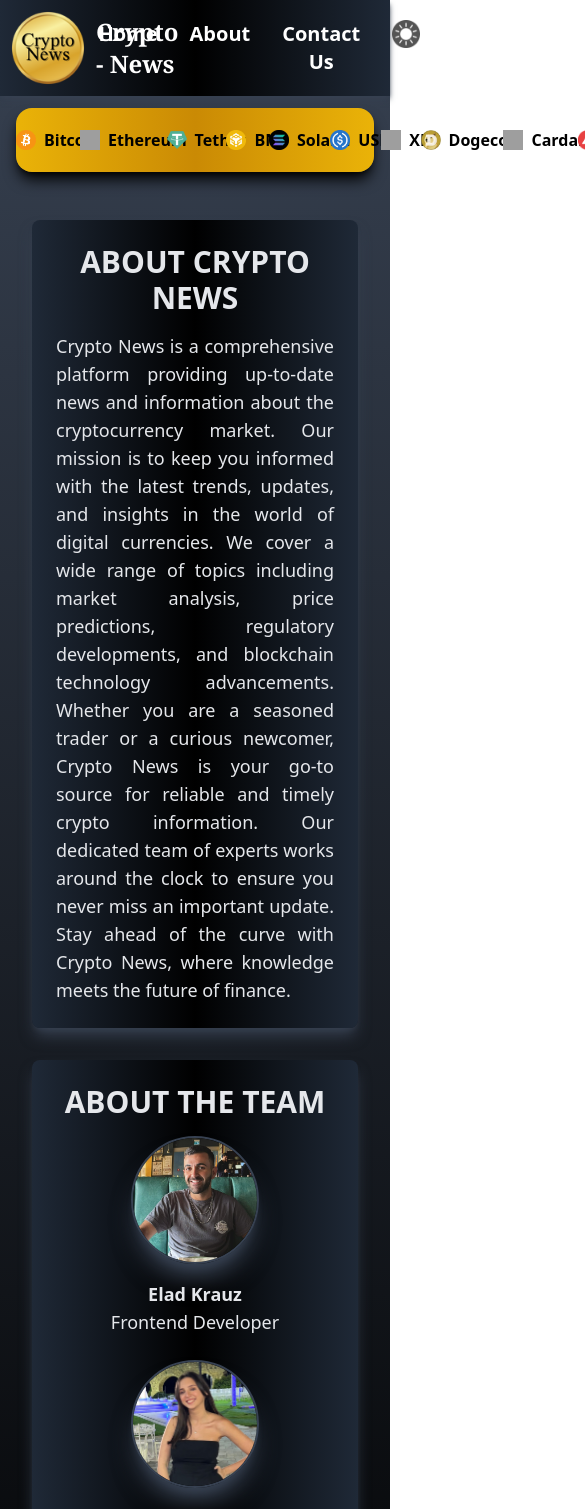
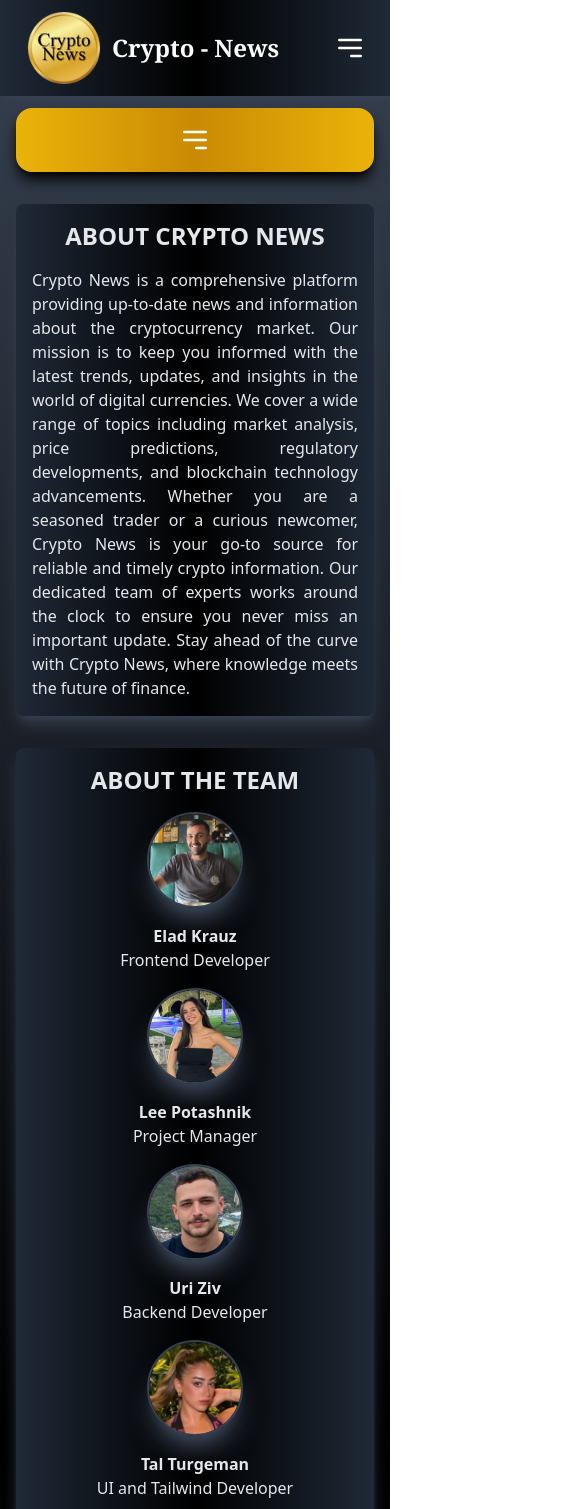
Before and after one commit to Eladkrauz/CryptoNews, a React (Vite) app: page /about in a window 390 px wide. Shown: the top 1509 px of the page, 585 px wide, since content can reach past the window. Built offline with nearby package versions, Linux system fonts and the light colour scheme; grey boxes are pictures that could not be loaded.

Commit message:
Responsivity

```diff
--- a/src/App.jsx
+++ b/src/App.jsx
@@ -63,7 +63,7 @@ function App() {
     };
 
 return (
-        <div className={`app min-h-screen m-0 ${darkLightMode === 'light'
+    <div className={`app min-h-screen m-0 w-full overflow-auto ${darkLightMode === 'light'
         ? 'bg-gradient-to-b from-gray-400 via-white to-gray-400'
         : 'bg-gradient-to-b from-gray-700 via-black to-gray-700'
         }`}>
--- a/src/components/AboutPage.jsx
+++ b/src/components/AboutPage.jsx
@@ -1,5 +1,5 @@
 /**
- * This file defines the AboutPage component for the Crypto News application.
+  * This file defines the AboutPage component for the Crypto News application.
  * The AboutPage component provides information about the platform, the team, vision, core values, and future development plans.
  * It utilizes the dark/light mode context to style the page accordingly.
  */
@@ -37,78 +37,75 @@ const AboutPage = () => {
     const { darkLightMode } = useContext(DarkLightModeContext); // Access the dark/light mode context
 
     return (
-        <div className="flex flex-col items-center p-8">
+        <div className="flex flex-col items-center p-4 sm:p-8">
             <div className="w-full max-w-5xl">
                 {/* Section: About Crypto News */}
-                <div className={`rounded-lg shadow-lg p-6 mb-8 ${darkLightMode === 'light'
+                <div className={`rounded-lg shadow-lg p-4 sm:p-6 mb-8 ${darkLightMode === 'light'
                     ? 'bg-gradient-to-r from-gray-300 via-white to-gray-300 shadow-black text-black'
                     : 'bg-gradient-to-r from-gray-800 via-black to-gray-800 shadow-gray-700 text-gray-200'
                     }`}>
-                    <h2 className="text-3xl font-bold mb-4 text-center">ABOUT CRYPTO NEWS</h2>
-                    <p className="text-lg text-justify">
+                    <h2 className="text-2xl sm:text-3xl font-bold mb-4 text-center">ABOUT CRYPTO NEWS</h2>
+                    <p className="text-base sm:text-lg text-justify">
                         {aboutCryptoNews}
                     </p>
                 </div>
 
                 {/* Section: About the Team */}
-                <div className={`rounded-lg shadow-lg p-6 mb-8 ${darkLightMode === 'light'
+                <div className={`rounded-lg shadow-lg p-4 sm:p-6 mb-8 ${darkLightMode === 'light'
                     ? 'bg-gradient-to-r from-gray-300 via-white to-gray-300 shadow-black text-black'
                     : 'bg-gradient-to-r from-gray-800 via-black to-gray-800 shadow-gray-700 text-gray-200'
                     }`}>
-                    <h2 className="text-3xl font-bold mb-4 text-center">ABOUT THE TEAM</h2>
-                    <div className="grid grid-cols-1 sm:grid-cols-2 lg:grid-cols-3 gap-6">
+                    <h2 className="text-2xl sm:text-3xl font-bold mb-4 text-center">ABOUT THE TEAM</h2>
+                    <div className="grid grid-cols-1 sm:grid-cols-2 lg:grid-cols-3 gap-4 sm:gap-6">
                         {teamMembers.map((member, index) => (
                             <div key={index} className="flex flex-col items-center">
-                                <img src={member.image} alt={member.name} className="rounded-full w-32 h-32 mb-4 border-gray-700 border-2 shadow-xl shadow-gray-700" />
-                                <p className="text-lg font-bold">{member.name}</p>
-                                <p className="text-lg">{member.description}</p>
+                                <img src={member.image} alt={member.name} className="rounded-full w-24 h-24 sm:w-32 sm:h-32 mb-4 border-gray-700 border-2 shadow-xl shadow-gray-700" />
+                                <p className="text-base sm:text-lg font-bold">{member.name}</p>
+                                <p className="text-base sm:text-lg">{member.description}</p>
                             </div>
                         ))}
                     </div>
                 </div>
 
                 {/* Section: Our Vision */}
-                <div className={`rounded-lg shadow-lg p-6 mb-8 ${darkLightMode === 'light'
+                <div className={`rounded-lg shadow-lg p-4 sm:p-6 mb-8 ${darkLightMode === 'light'
                     ? 'bg-gradient-to-r from-gray-300 via-white to-gray-300 shadow-black text-black'
                     : 'bg-gradient-to-r from-gray-800 via-black to-gray-800 shadow-gray-700 text-gray-200'
                     }`}>
-                    <h2 className="text-3xl font-bold mb-4 text-center">OUR VISION</h2>
-                    <p className="text-lg text-justify">
+                    <h2 className="text-2xl sm:text-3xl font-bold mb-4 text-center">OUR VISION</h2>
+                    <p className="text-base sm:text-lg text-justify">
                         {ourVision}
                     </p>
                 </div>
 
                 {/* Section: Core Values */}
-                <div className={`rounded-lg shadow-lg p-6 mb-8 ${darkLightMode === 'light'
+                <div className={`rounded-lg shadow-lg p-4 sm:p-6 mb-8 ${darkLightMode === 'light'
                     ? 'bg-gradient-to-r from-gray-300 via-white to-gray-300 shadow-black text-black'
                     : 'bg-gradient-to-r from-gray-800 via-black to-gray-800 shadow-gray-700 text-gray-200'
                     }`}>
-                    <h2 className="text-3xl font-bold mb-4 text-center">OUR VALUES</h2>
-                    <div className="grid grid-cols-7">
-                        <div className="col-span-1">
-                            <h2 className="text-xl font-bold mb-2 text-center">Integrity</h2>
-                            <p className="text-lg text-center">
+                    <h2 className="text-2xl sm:text-3xl font-bold mb-4 text-center">OUR VALUES</h2>
+                    <div className="grid grid-cols-1 sm:grid-cols-2 lg:grid-cols-4 gap-4">
+                        <div className="flex flex-col items-center">
+                            <h2 className="text-lg sm:text-xl font-bold mb-2 text-center">Integrity</h2>
+                            <p className="text-base sm:text-lg text-center">
                                 {coreValues.integrity}
                             </p>
                         </div>
-                        <div className="col-span-1"></div>
-                        <div className="col-span-1">
-                            <h2 className="text-xl font-bold mb-2 text-center">Innovation</h2>
-                            <p className="text-lg text-center">
+                        <div className="flex flex-col items-center">
+                            <h2 className="text-lg sm:text-xl font-bold mb-2 text-center">Innovation</h2>
+                            <p className="text-base sm:text-lg text-center">
                                 {coreValues.innovation}
                             </p>
                         </div>
-                        <div className="col-span-1"></div>
-                        <div className="col-span-1">
-                            <h2 className="text-xl font-bold mb-2 text-center">Excellence</h2>
-                            <p className="text-lg text-center">
+                        <div className="flex flex-col items-center">
+                            <h2 className="text-lg sm:text-xl font-bold mb-2 text-center">Excellence</h2>
+                            <p className="text-base sm:text-lg text-center">
                                 {coreValues.excellence}
                             </p>
                         </div>
-                        <div className="col-span-1"></div>
-                        <div className="col-span-1">
-                            <h2 className="text-xl font-bold mb-2 text-center">Community</h2>
-                            <p className="text-lg text-center">
+                        <div className="flex flex-col items-center">
+                            <h2 className="text-lg sm:text-xl font-bold mb-2 text-center">Community</h2>
+                            <p className="text-base sm:text-lg text-center">
                                 {coreValues.community}
                             </p>
                         </div>
@@ -116,12 +113,12 @@ const AboutPage = () => {
                 </div>
 
                 {/* Section: Future Development */}
-                <div className={`rounded-lg shadow-lg p-6 ${darkLightMode === 'light'
+                <div className={`rounded-lg shadow-lg p-4 sm:p-6 ${darkLightMode === 'light'
                     ? 'bg-gradient-to-r from-gray-300 via-white to-gray-300 shadow-black text-black'
                     : 'bg-gradient-to-r from-gray-800 via-black to-gray-800 shadow-gray-700 text-gray-200'
                     }`}>
-                    <h2 className="text-3xl font-bold mb-4 text-center">FUTURE DEVELOPMENT</h2>
-                    <p className="text-lg text-justify">
+                    <h2 className="text-2xl sm:text-3xl font-bold mb-4 text-center">FUTURE DEVELOPMENT</h2>
+                    <p className="text-base sm:text-lg text-justify">
                         {futureDevelopment}
                     </p>
                 </div>
--- a/src/components/ArticleFull.jsx
+++ b/src/components/ArticleFull.jsx
@@ -1,57 +1,39 @@
-/**
- * This file defines the ArticleFull component for the Crypto News application.
- * The ArticleFull component displays the detailed view of a single article including the title, image, summary, and full text.
- * It also includes buttons to navigate back to the list of articles and to open the original article source.
- * The component uses the dark/light mode context to apply appropriate styles.
- */
-
 import React, { useContext } from 'react';
 import { DarkLightModeContext } from '../contexts/DarkLightModeContext';
 
-/**
- * ArticleFull component displays the detailed view of a single article.
- * @param {object} article - The article object containing details such as title, image, summary, etc.
- * @param {function} onClose - Function to handle the event when the "Back to All Articles" button is clicked.
- * @param {string} [cameFrom] - Optional prop indicating where the user navigated from.
- */
 function ArticleFull({ article, onClose, cameFrom }) {
-    const { darkLightMode } = useContext(DarkLightModeContext); // Access the dark/light mode context
+    const { darkLightMode } = useContext(DarkLightModeContext);
 
-    // Handle click event to open the article's original source page in a new tab
     const handleClick = () => {
-        window.open(article.url, '_blank'); // article.url is the article's original source page
+        window.open(article.url, '_blank');
     };
 
     return (
-        <div>
-            <div className="article-full m-12 justify-between grid grid-cols-12">
-                <div className="col-span-1"></div>
-                <div className="col-span-4">
+        <div className="p-4 sm:p-8">
+            <div className="article-full grid grid-cols-1 xl:grid-cols-12 gap-4 sm:gap-8">
+                <div className="col-span-1 xl:col-span-1"></div>
+                <div className="col-span-1 xl:col-span-4 order-1 xl:order-none">
                     <img
                         className={`w-full border-2 shadow-lg ${darkLightMode === 'light' ? 'border-black shadow-black' : 'border-white shadow-gray-500'}`}
                         src={article.image}
                         alt={article.title}>
                     </img>
                 </div>
-                <div className="col-span-1"></div>
-                <div className="col-span-5">
-                    <h1 className={`text-6xl mt-2 font-bold ${darkLightMode === 'light'
-                        ? 'text-black' : 'text-white'}`}>{article.title}</h1>
-                    <h1 className={`text-xl mt-4 text-gray-800 ${darkLightMode === 'light'
-                        ? 'text-gray-600' : 'text-white'
-                        }`}>{article.source} • {article.date} • {article.time}</h1>
-                    <h1 className={`text-2xl mt-4 ${darkLightMode === 'light'
-                        ? 'text-black' : 'text-white'}`}>{article.summary}</h1>
-                    <div className="flex justify-between">
+                <div className="col-span-1 xl:col-span-1"></div>
+                <div className="col-span-1 xl:col-span-5 order-2 xl:order-none">
+                    <h1 className={`text-3xl sm:text-4xl xl:text-6xl mt-2 font-bold ${darkLightMode === 'light' ? 'text-black' : 'text-white'}`}>{article.title}</h1>
+                    <h1 className={`text-base sm:text-lg xl:text-xl mt-4 text-gray-800 ${darkLightMode === 'light' ? 'text-gray-600' : 'text-white'}`}>{article.source} • {article.date} • {article.time}</h1>
+                    <h1 className={`text-lg sm:text-xl xl:text-2xl mt-4 ${darkLightMode === 'light' ? 'text-black' : 'text-white'}`}>{article.summary}</h1>
+                    <div className="flex flex-col xl:flex-row justify-between">
                         <button
-                            className="flex justify-center bg-gradient-to-r from-yellow-400 via-yellow-500 to-yellow-400 text-black shadow-gray-800 hover:shadow-black shadow-lg font-bold p-4 rounded mt-4 hover:from-yellow-500 hover:via-yellow-600 hover:to-yellow-500"
+                            className="flex justify-center items-center bg-gradient-to-r from-yellow-400 via-yellow-500 to-yellow-400 text-black shadow-gray-800 hover:shadow-black shadow-lg font-bold p-4 rounded mt-4 hover:from-yellow-500 hover:via-yellow-600 hover:to-yellow-500"
                             onClick={onClose}
                         >
                             <img src="/assets/left-arrow.png" className="mr-1 h-6 w-6" />
                             Back to All Articles
                         </button>
                         <button
-                            className="flex justify-center bg-gradient-to-r from-yellow-400 via-yellow-500 to-yellow-400 text-black shadow-gray-800 hover:shadow-black shadow-lg font-bold p-4 rounded mt-4 hover:from-yellow-500 hover:via-yellow-600 hover:to-yellow-500"
+                            className="flex justify-center items-center bg-gradient-to-r from-yellow-400 via-yellow-500 to-yellow-400 text-black shadow-gray-800 hover:shadow-black shadow-lg font-bold p-4 rounded mt-4 hover:from-yellow-500 hover:via-yellow-600 hover:to-yellow-500"
                             onClick={handleClick}
                         >
                             Go To The Original Article
@@ -59,16 +41,15 @@ function ArticleFull({ article, onClose, cameFrom }) {
                         </button>
                     </div>
                 </div>
-                <div className="col-span-1"></div>
+                <div className="col-span-1 xl:col-span-1"></div>
             </div>
 
-            <div className="m-4 mt-8 p-4 grid grid-cols-12">
-                <div className="col-span-1"></div>
-                <div className="col-span-10">
-                    <p className={`text-xl text-justify ${darkLightMode === 'light'
-                        ? 'text-black' : 'text-white'}`}>{article.text}</p>
+            <div className="mt-8 p-4 grid grid-cols-1 xl:grid-cols-12 gap-4 sm:gap-8">
+                <div className="col-span-1 xl:col-span-1"></div>
+                <div className="col-span-1 xl:col-span-10">
+                    <p className={`text-base sm:text-lg xl:text-xl text-justify ${darkLightMode === 'light' ? 'text-black' : 'text-white'}`}>{article.text}</p>
                 </div>
-                <div className="col-span-1"></div>
+                <div className="col-span-1 xl:col-span-1"></div>
             </div>
         </div>
     );
--- a/src/components/FilterBar.jsx
+++ b/src/components/FilterBar.jsx
@@ -1,20 +1,40 @@
-/**
- * This file defines the FilterBar component for the Crypto News application.
- * The FilterBar component displays a list of currencies that users can click to filter news articles.
- * Each currency is displayed with its name and logo.
- */
-
-import React from 'react';
+import React, { useState, useContext } from 'react';
 import currencies from './Currencies.jsx';
+import { DarkLightModeContext } from '../contexts/DarkLightModeContext.jsx';
 
 /**
  * FilterBar component displays a list of currencies for filtering news articles.
  * @param {function} onCurrencyClick - Function to handle the event when a currency is clicked.
  */
 function FilterBar({ onCurrencyClick }) {
+    const [isMenuOpen, setIsMenuOpen] = useState(false);
+    const { darkLightMode } = useContext(DarkLightModeContext);
+
+    const toggleMenu = () => {
+        setIsMenuOpen(!isMenuOpen);
+    };
+
     return (
-        <div className="flex justify-between items-center h-16 bg-gradient-to-r from-yellow-500 via-yellow-600 to-yellow-500 mt-3 shadow-lg shadow-black rounded-2xl m-4">
-            <ul className="flex flex-grow justify-around items-center h-full">
+        <div className="flex flex-col items-center bg-gradient-to-r from-yellow-500 via-yellow-600 to-yellow-500 mt-3 shadow-lg shadow-black rounded-2xl m-4">
+            <div className="flex justify-between items-center h-16 w-full px-4">
+                <div className="flex-grow flex justify-center lg:hidden">
+                    <button
+                        className="text-black font-bold hover:text-gray-100"
+                        onClick={toggleMenu}
+                    >
+                        <svg
+                            className="h-8 w-8"
+                            fill="none"
+                            stroke="currentColor"
+                            viewBox="0 0 24 24"
+                            xmlns="http://www.w3.org/2000/svg"
+                            color={`${darkLightMode === 'light' ? 'black' : 'white'}`}
+                        >
+                            <path strokeLinecap="round" strokeLinejoin="round" strokeWidth="2" d="M4 6h16M4 12h16m-7 6h7"></path>
+                        </svg>
+                    </button>
+                </div>
+                <ul className="hidden lg:flex flex-grow justify-around items-center h-full">
                     {currencies.map((currency, index) => (
                         <li key={index} className="flex-grow flex justify-center">
                             <button
@@ -28,6 +48,22 @@ function FilterBar({ onCurrencyClick }) {
                     ))}
                 </ul>
             </div>
+            {isMenuOpen && (
+                <ul className="lg:hidden flex flex-col w-full bg-gradient-to-r from-yellow-500 via-yellow-600 to-yellow-500">
+                    {currencies.map((currency, index) => (
+                        <li key={index} className="flex justify-center p-2 border-t border-gray-200">
+                            <button
+                                className="flex items-center font-bold text-black hover:text-gray-100"
+                                onClick={() => onCurrencyClick(currency)}
+                            >
+                                <img src={`/assets/${currency.toLowerCase()}-logo.png`} alt={`${currency} Logo`} className="h-5 w-5 mr-2" />
+                                {currency}
+                            </button>
+                        </li>
+                    ))}
+                </ul>
+            )}
+        </div>
     );
 }
 
--- a/src/components/MenuBar.jsx
+++ b/src/components/MenuBar.jsx
@@ -1,11 +1,4 @@
-/**
- * This file defines the MenuBar component for the Crypto News application.
- * The MenuBar component provides navigation links for Home, About, and Contact pages.
- * It also includes a button to toggle between dark and light modes.
- * The component uses the dark/light mode context to apply appropriate styles.
- */
-
-import React, { useContext } from 'react';
+import React, { useContext, useState } from 'react';
 import { DarkLightModeContext } from '../contexts/DarkLightModeContext';
 import '../styles/ButtonHover.css';
 
@@ -17,20 +10,43 @@ import '../styles/ButtonHover.css';
 function MenuBar({ onPageClick, title }) {
     const { showHomePage, showAboutPage, showContactPage } = onPageClick; // Destructure navigation functions
     const { darkLightMode, toggleMode } = useContext(DarkLightModeContext); // Access the dark/light mode context
+    const [isMenuOpen, setIsMenuOpen] = useState(false);
+
+    const toggleMenu = () => {
+        setIsMenuOpen(!isMenuOpen);
+    };
 
     return (
-        <div className={`flex justify-between items-center p-2 shadow-md ${darkLightMode === 'light'
+        <div className={`flex flex-col items-center ${darkLightMode === 'light'
             ? 'bg-gradient-to-r from-gray-300 via-white to-gray-300 shadow-black'
             : 'bg-gradient-to-r from-gray-800 via-black to-gray-800 shadow-gray-700'
-            }`}
+            } p-2 shadow-md w-full`}
         >
+            <div className="flex justify-between items-center w-full px-4">
                 <div className="flex items-center">
                     <img src="../assets/crypto-news-logo.png" alt="Website Logo" className="clickable h-20 w-20 mr-2" onClick={showHomePage} />
                     <span
                         className={`text-2xl font-bold font-serif ${darkLightMode === 'light' ? 'text-black' : 'text-white'}`}>{title}
                     </span>
                 </div>
-            <nav>
+                <div className="flex md:hidden">
+                    <button
+                        className="text-black font-bold hover:text-yellow-700 focus:outline-none"
+                        onClick={toggleMenu}
+                    >
+                        <svg
+                            className="h-8 w-8"
+                            fill="none"
+                            stroke="currentColor"
+                            viewBox="0 0 24 24"
+                            xmlns="http://www.w3.org/2000/svg"
+                            color={`${darkLightMode === 'light' ? "black" : "white"}`}
+                        >
+                            <path strokeLinecap="round" strokeLinejoin="round" strokeWidth="2" d="M4 6h16M4 12h16m-7 6h7"></path>
+                        </svg>
+                    </button>
+                </div>
+                <nav className="hidden md:flex space-x-8">
                     <ul className={`flex space-x-8 font-bold ${darkLightMode === 'light' ? 'text-black' : 'text-white'}`}>
                         <li>
                             <button onClick={showHomePage} className="text-xl font-bold hover:text-yellow-700 focus:outline-none">
@@ -58,6 +74,40 @@ function MenuBar({ onPageClick, title }) {
                     </ul>
                 </nav>
             </div>
+            {isMenuOpen && (
+                <nav className={`md:hidden w-full ${darkLightMode === 'light'
+                    ? 'bg-gradient-to-r from-gray-300 via-white to-gray-300 shadow-black text-black'
+                    : 'bg-gradient-to-r from-gray-800 via-black to-gray-800 shadow-gray-700 text-white'
+                    }`}>
+                    <ul className="flex flex-col items-center space-y-4">
+                        <li>
+                            <button onClick={showHomePage} className="font-bold hover:text-yellow-700 focus:outline-none">
+                                Home
+                            </button>
+                        </li>
+                        <li>
+                            <button onClick={showAboutPage} className="font-bold hover:text-yellow-700 focus:outline-none">
+                                About
+                            </button>
+                        </li>
+                        <li>
+                            <button onClick={showContactPage} className="font-bold hover:text-yellow-700 focus:outline-none">
+                                Contact Us
+                            </button>
+                        </li>
+                        <li>
+                            <button onClick={toggleMode} className="font-bold text-black hover:text-yellow-700 focus:outline-none">
+                                {darkLightMode === 'light' ? (
+                                    <img src="../assets/dark-mode.png" alt="Dark Mode" className="w-6 h-6" />
+                                ) : (
+                                    <img src="../assets/light-mode.png" alt="Light Mode" className="w-6 h-6" />
+                                )}
+                            </button>
+                        </li>
+                    </ul>
+                </nav>
+            )}
+        </div>
     );
 }
 
```
Also changed, not shown: src/components/ArticleContainer.jsx (+7 -13 lines), src/components/ArticleSummary.jsx (+22 -20 lines), src/components/ContactForm.jsx (+15 -15 lines). Lines whose indentation alone changed are shown as unchanged.
